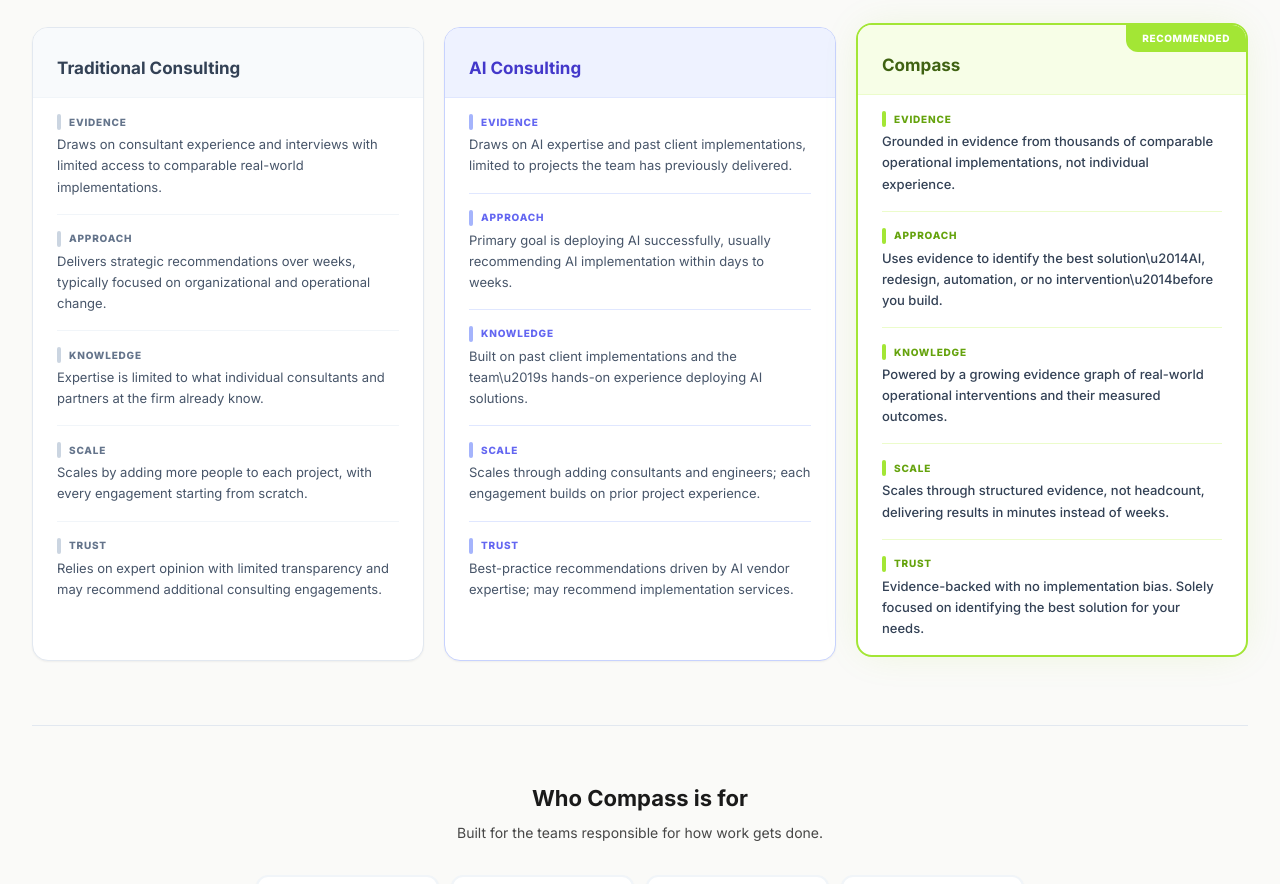
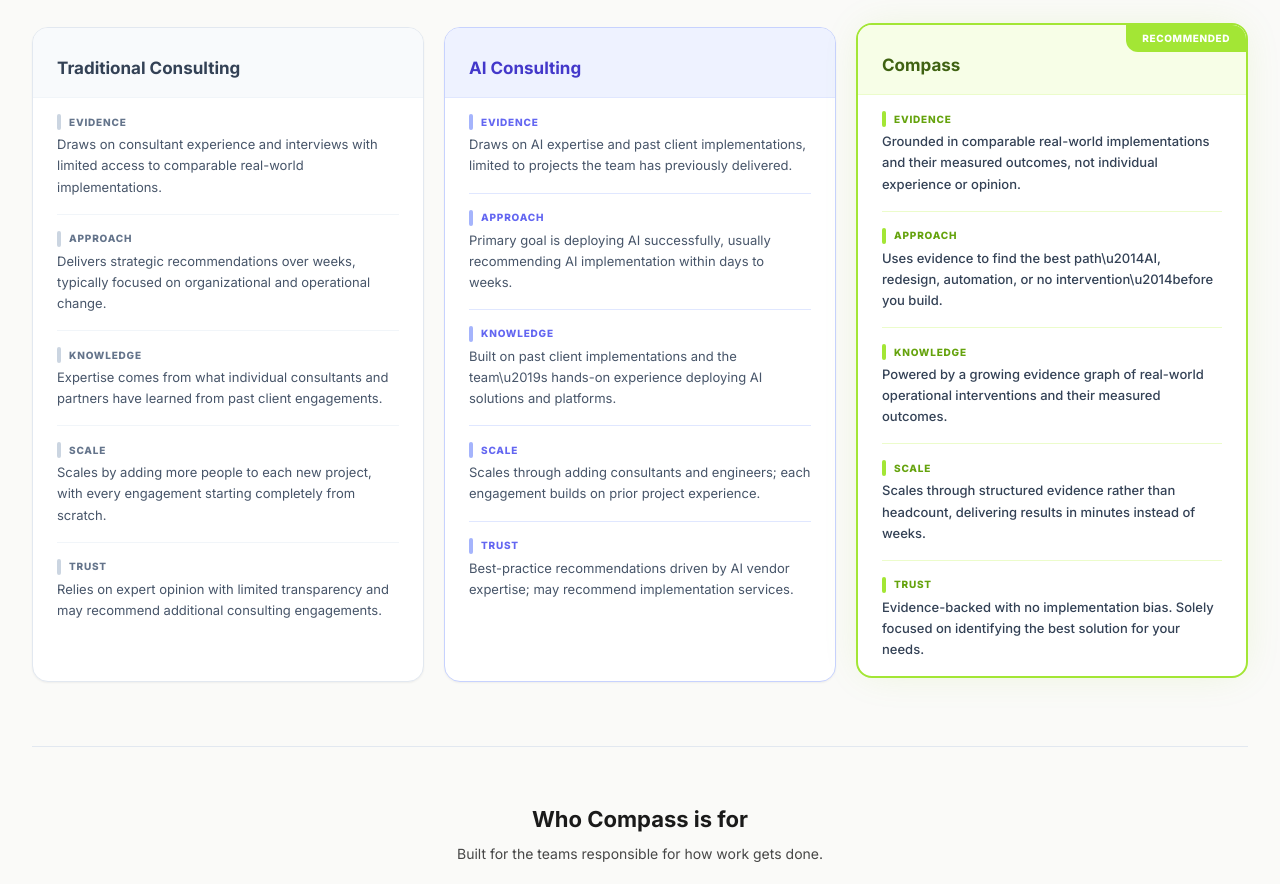
Before and after one commit to smithar106/Compass-Web, a Next.js app: page / in a window 1280 px wide. Shown: the part 1320-2204 px from the top of the page. Built offline with nearby package versions, Linux system fonts and the light colour scheme.

Commit message:
Balance card text: tighten Compass Approach, lengthen Traditional Knowledge and Scale

```diff
--- a/src/app/page.tsx
+++ b/src/app/page.tsx
@@ -235,7 +235,7 @@
                     <p className="text-[10px] font-extrabold uppercase tracking-[0.08em] text-slate-500">Knowledge</p>
                   </div>
                   <p className="text-[13px] text-slate-600 leading-relaxed">
-                    Expertise is limited to what individual consultants and partners at the firm already know.
+                    Expertise comes from what individual consultants and partners have learned from past client engagements.
                   </p>
                 </div>
                 <div className="border-t border-slate-100 pt-4">
@@ -244,7 +244,7 @@
                     <p className="text-[10px] font-extrabold uppercase tracking-[0.08em] text-slate-500">Scale</p>
                   </div>
                   <p className="text-[13px] text-slate-600 leading-relaxed">
-                    Scales by adding more people to each project, with every engagement starting from scratch.
+                    Scales by adding more people to each new project, with every engagement starting completely from scratch.
                   </p>
                 </div>
                 <div className="border-t border-slate-100 pt-4">
@@ -289,7 +289,7 @@
                     <p className="text-[10px] font-extrabold uppercase tracking-[0.08em] text-indigo-500">Knowledge</p>
                   </div>
                   <p className="text-[13px] text-slate-600 leading-relaxed">
-                    Built on past client implementations and the team\u2019s hands-on experience deploying AI solutions.
+                    Built on past client implementations and the team\u2019s hands-on experience deploying AI solutions and platforms.
                   </p>
                 </div>
                 <div className="border-t border-indigo-100 pt-4">
@@ -330,7 +330,7 @@
                     <p className="text-[10px] font-extrabold uppercase tracking-[0.08em] text-lime-600">Evidence</p>
                   </div>
                   <p className="text-[13px] text-slate-700 leading-relaxed font-[500]">
-                    Grounded in evidence from thousands of comparable operational implementations, not individual experience.
+                    Grounded in comparable real-world implementations and their measured outcomes, not individual experience or opinion.
                   </p>
                 </div>
                 <div className="border-t border-lime-100 pt-4">
@@ -339,7 +339,7 @@
                     <p className="text-[10px] font-extrabold uppercase tracking-[0.08em] text-lime-600">Approach</p>
                   </div>
                   <p className="text-[13px] text-slate-700 leading-relaxed font-[500]">
-                    Uses evidence to identify the best solution\u2014AI, redesign, automation, or no intervention\u2014before you build.
+                    Uses evidence to find the best path\u2014AI, redesign, automation, or no intervention\u2014before you build.
                   </p>
                 </div>
                 <div className="border-t border-lime-100 pt-4">
@@ -357,7 +357,7 @@
                     <p className="text-[10px] font-extrabold uppercase tracking-[0.08em] text-lime-600">Scale</p>
                   </div>
                   <p className="text-[13px] text-slate-700 leading-relaxed font-[500]">
-                    Scales through structured evidence, not headcount, delivering results in minutes instead of weeks.
+                    Scales through structured evidence rather than headcount, delivering results in minutes instead of weeks.
                   </p>
                 </div>
                 <div className="border-t border-lime-100 pt-4">
```
